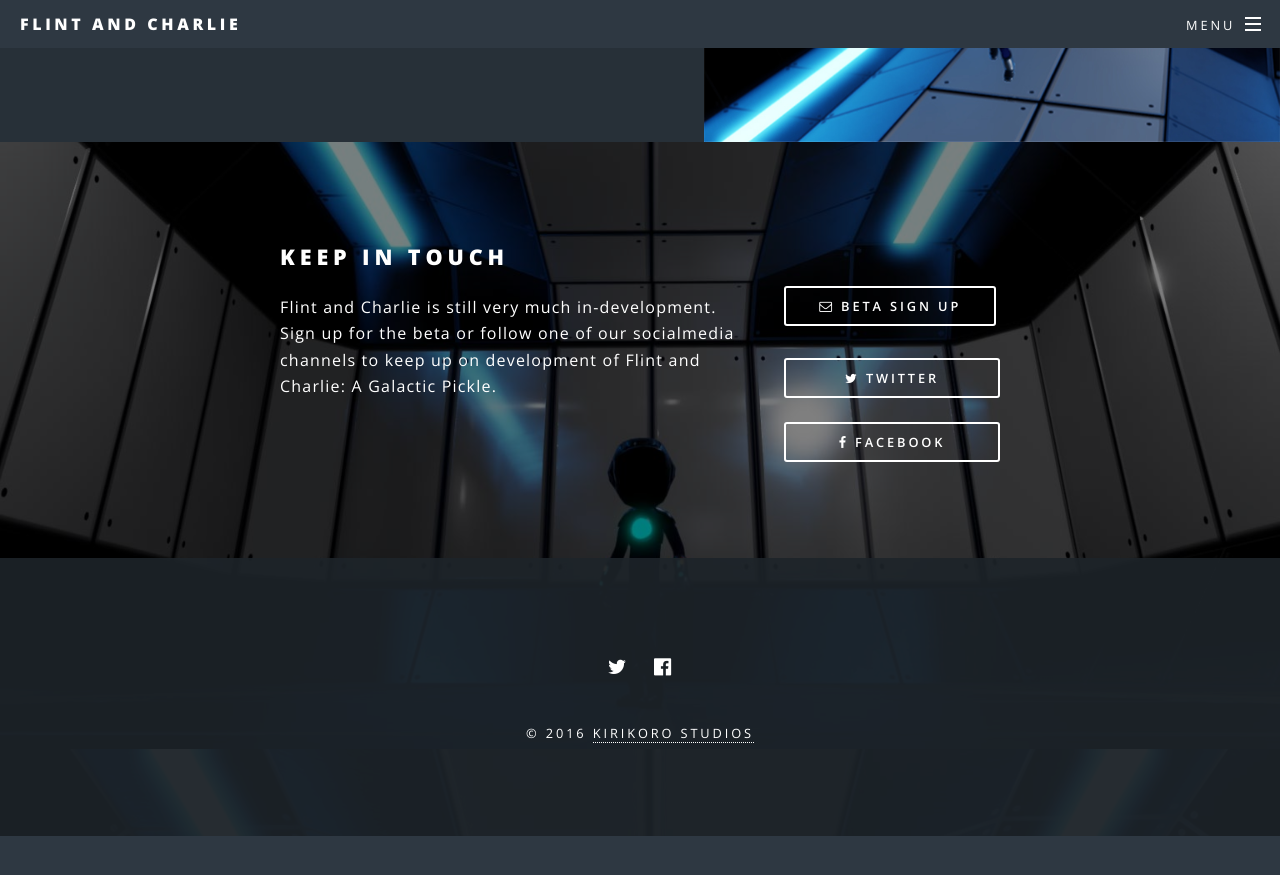
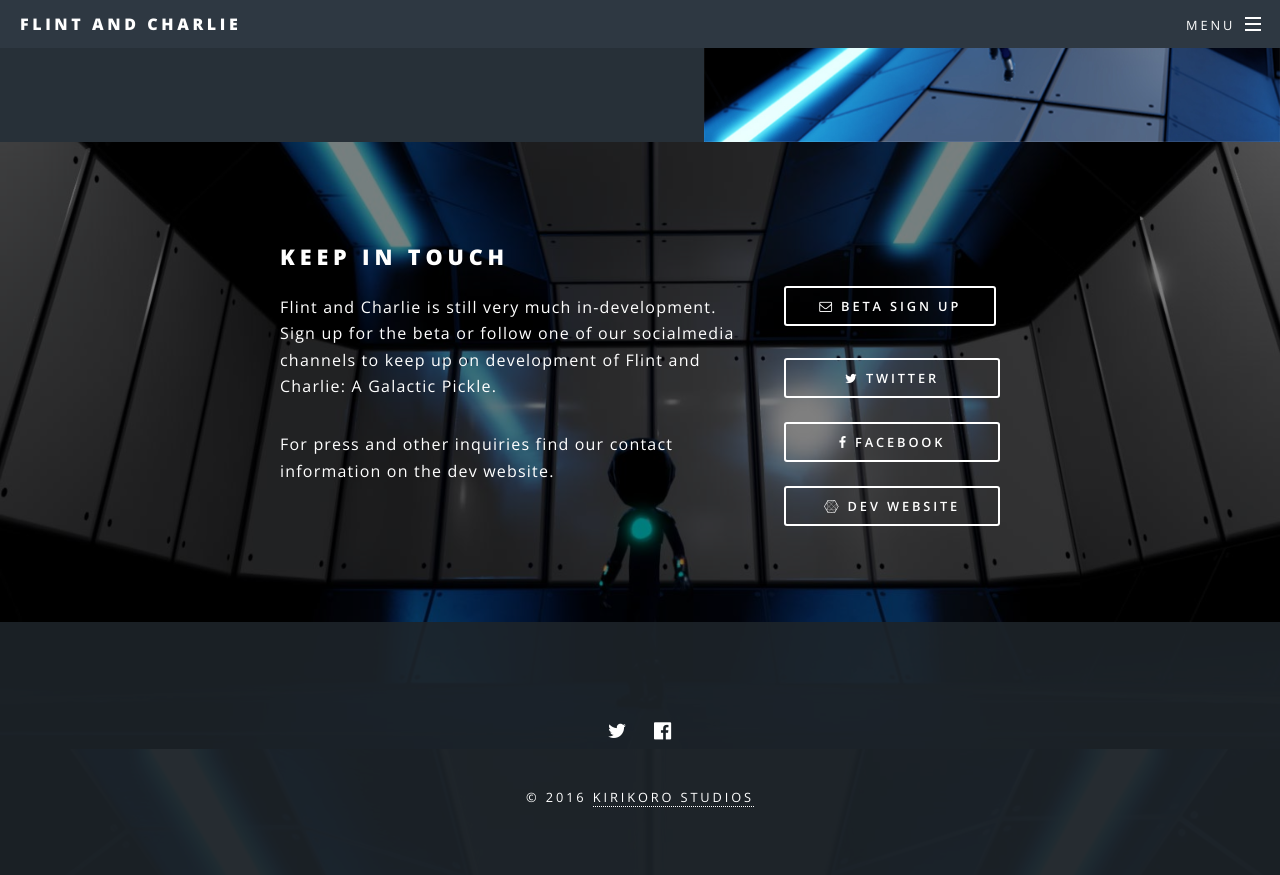
Before and after one commit to happypwn/bullysimulator.github.io, a Jekyll site: the page built from index.html, in a window 1280 px wide and 900 px high, scrolled down 1951 px. Shown: the top 875 px of the window. Built offline with Jekyll 4.4.1, drawn with Linux system fonts in a browser that asks for light colours; before the commit the page ends 2787 px from its top, so only the background shows below that.

Commit message:
Added dev website

```diff
--- a/index.html
+++ b/index.html
@@ -52,6 +52,7 @@
 							<header>
 								<h2>Keep in touch</h2>
 								<p>Flint and Charlie is still very much in-development. Sign up for the beta or follow one of our socialmedia channels to keep up on development of Flint and Charlie: A Galactic Pickle.</p>
+								<p>For press and other inquiries find our contact information on the dev website.</p>
 							</header>
 							<ul class="actions vertical">
 								<li></li>
@@ -59,7 +60,7 @@
 								<li><span class="button"><a target="_blank" href="http://goo.gl/forms/abKSefkEKr0f9fIU2" onclick="trackOutboundLink('http://goo.gl/forms/abKSefkEKr0f9fIU2'); return false;" class="icon fa-envelope-o"> Beta sign up</a></span></li>
 								<li><span class="button fit"><a target="_blank" href="http://twitter.com/happypwn" onclick="trackOutboundLink('http://twitter.com/happypwn'); return false;" class="icon fa-twitter"> Twitter</a></span></li>
 								<li><span class="button fit"><a target="_blank" href="http://www.facebook.com/KirikoroStudios" onclick="trackOutboundLink('http://www.facebook.com/KirikoroStudios'); return false;" class="icon fa-facebook"> Facebook</a></span></li>
-
+								<li><span class="button fit"><a target="_blank" href="http://kirikoro.com" onclick="trackOutboundLink('http://kirikoro.com'); return false;" class="icon fa-connectdevelop"> Dev website</a></span></li>
 							</ul>
 						</div>
 					</section>
```
